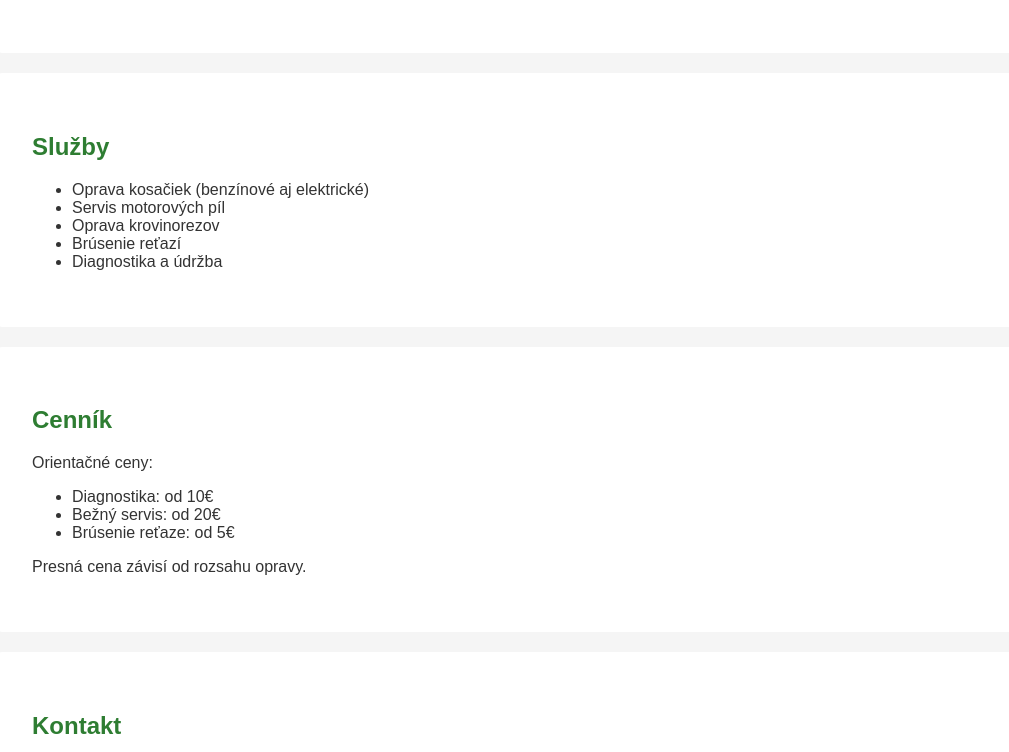
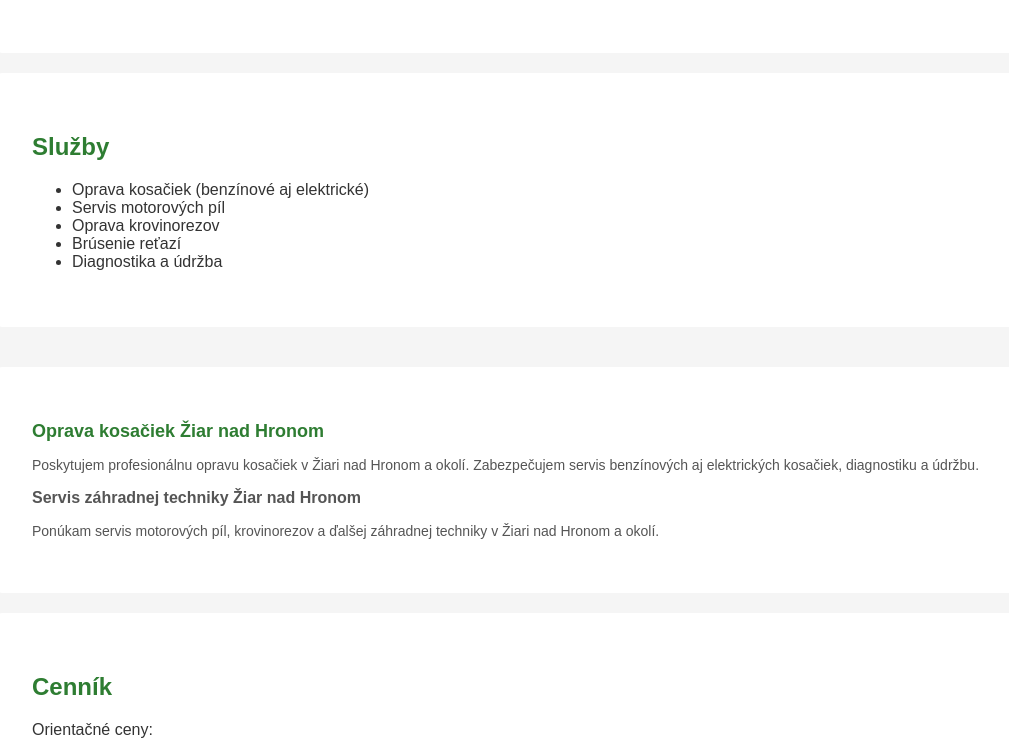
Before and after one commit to Bmilan230/Milan-Bilick---servis-z-hradnej-techniky, a plain HTML site: page index.html in a window 1280 px wide. Shown: the part 466-1218 px from the top of the page, without its empty margins (108-1117 px from the left). Drawn offline with Linux system fonts and the light colour scheme.

Commit message:
Update index.html

```diff
--- a/index.html
+++ b/index.html
@@ -46,7 +46,19 @@
     <li>Diagnostika a údržba</li>
   </ul>
 </section>
+<section style="font-size: 14px; color: #555; margin-top: 40px;">
+  <h2 style="font-size: 18px;">Oprava kosačiek Žiar nad Hronom</h2>
+  <p>
+    Poskytujem profesionálnu opravu kosačiek v Žiari nad Hronom a okolí.
+    Zabezpečujem servis benzínových aj elektrických kosačiek, diagnostiku a údržbu.
+  </p>
 
+  <h3 style="font-size: 16px;">Servis záhradnej techniky Žiar nad Hronom</h3>
+  <p>
+    Ponúkam servis motorových píl, krovinorezov a ďalšej záhradnej techniky
+    v Žiari nad Hronom a okolí.
+  </p>
+</section>
 <section id="cennik">
   <h2>Cenník</h2>
   <p>Orientačné ceny:</p>
```
